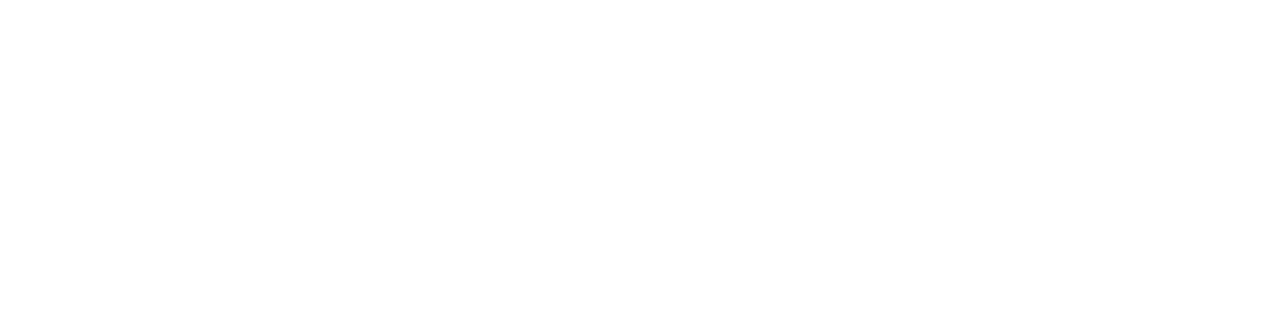
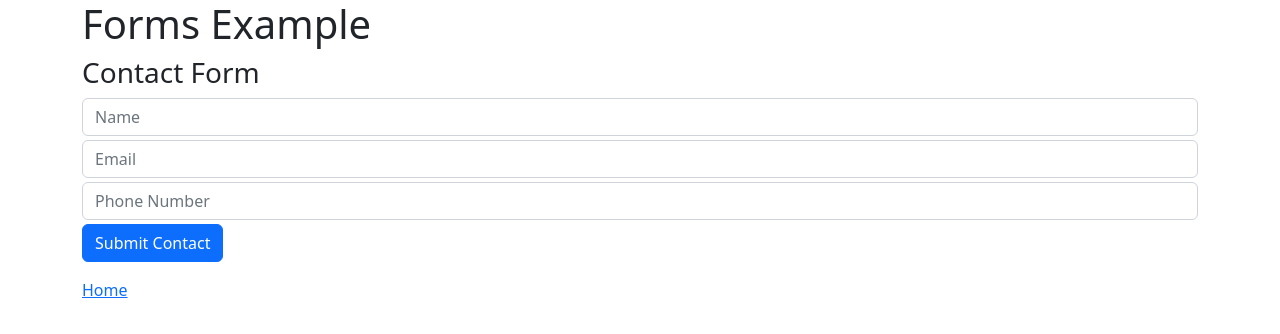
Before and after one commit to LA-McAlister/CIS117-React-App, a React (Create React App) app in the folder bidpro-admin/: page /example/forms in a window 1280 px wide. Before the commit this address had no page. Shown: the top 334 px of the page. Built offline with nearby package versions, Linux system fonts and the light colour scheme.

Commit message:
React Forms - Part 1 Lab

```diff
--- a/bidpro-admin/src/App.js
+++ b/bidpro-admin/src/App.js
@@ -6,6 +6,7 @@ import ASPilots from "./pages/alaska-airlines/pilots";
 import FABidTypes from "./pages/frontier-airlines/bidtypes";
 import FAPilots from "./pages/frontier-airlines/pilots";
 import UPBidTypes from "./pages/ups/bidtypes";
+import Forms from "./pages/examples/forms";
 
 import { Routes, Route } from "react-router-dom";
 
@@ -21,6 +22,7 @@ function App() {
         <Route path="/frontier-airlines/bidtypes" element={<FABidTypes />} />
         <Route path="/frontier-airlines/pilots" element={<FAPilots />} />
         <Route path="/ups/bidtypes" element={<UPBidTypes />} />
+        <Route path="/example/forms" element={<Forms />} />
       </Routes>
     </>
   );
--- /dev/null
+++ b/bidpro-admin/src/components/ConactInput/ContactInput.jsx
@@ -0,0 +1,65 @@
+import React, { useState } from "react";
+
+export const ContactInput = ({ addContact }) => {
+  /**
+   * Javascript
+   */
+
+  const [contactInfo, setContactInfo] = useState({
+    name: "",
+    email: "",
+    phonenumber: "",
+  });
+
+  const handleChange = (event) => {
+    setContactInfo({ ...contactInfo, [event.target.name]: event.target.value });
+  };
+
+  const handleSubmit = (event) => {
+    event.preventDefault();
+    addContact(contactInfo);
+  };
+
+  return (
+    <div className="form-group">
+      <form onSubmit={handleSubmit}>
+        <div>
+          <h3>Contact Form</h3>
+        </div>
+        <div className="mt-1">
+          <input
+            type="text"
+            placeholder="Name"
+            className="form-control"
+            name="name"
+            value={contactInfo.name}
+            onChange={(e) => handleChange(e)}
+          />
+        </div>
+        <div className="mt-1">
+          <input
+            type="email"
+            placeholder="Email"
+            className="form-control"
+            name="email"
+            value={contactInfo.email}
+            onChange={(e) => handleChange(e)}
+          />
+        </div>
+        <div className="mt-1">
+          <input
+            type="number"
+            placeholder="Phone Number"
+            className="form-control"
+            name="phonenumber"
+            value={contactInfo.phonenumber}
+            onChange={(e) => handleChange(e)}
+          />
+        </div>
+        <div className="mt-1">
+          <button className="btn btn-primary">Submit Contact</button>
+        </div>
+      </form>
+    </div>
+  );
+};
--- /dev/null
+++ b/bidpro-admin/src/components/ConactInput/index.js
@@ -0,0 +1,3 @@
+import { ContactInput } from "./ContactInput";
+
+export default ContactInput;
--- /dev/null
+++ b/bidpro-admin/src/components/ContactOutput/ContactOutput.jsx
@@ -0,0 +1,11 @@
+import React from "react";
+
+export const ContactOutput = ({ contact }) => {
+  return (
+    <div className={contact ? "card mt-3" : ""}>
+      <p>{contact ? contact.name : ""}</p>
+      <p>{contact ? contact.email : ""}</p>
+      <p>{contact ? contact.phonenumber : ""}</p>
+    </div>
+  );
+};
--- /dev/null
+++ b/bidpro-admin/src/components/ContactOutput/index.js
@@ -0,0 +1,3 @@
+import { ContactOutput } from "./ContactOutput";
+
+export default ContactOutput;
--- /dev/null
+++ b/bidpro-admin/src/pages/examples/forms/Forms.jsx
@@ -0,0 +1,28 @@
+import React, { useState } from "react";
+import { Link } from "react-router-dom";
+import ContactInput from "../../../components/ConactInput";
+import ContactOutput from "../../../components/ContactOutput";
+
+export const Forms = () => {
+  /**
+   * Hook
+   */
+  const [contactToDisplay, updateContact] = useState(null);
+
+  /**
+   * Javascript
+   */
+
+  const addContact = (contact) => {
+    updateContact(contact);
+  };
+
+  return (
+    <div className="container">
+      <h1>Forms Example</h1>
+      <ContactInput addContact={addContact} />
+      <ContactOutput contact={contactToDisplay} />
+      <Link to="/">Home</Link>
+    </div>
+  );
+};
--- /dev/null
+++ b/bidpro-admin/src/pages/examples/forms/index.js
@@ -0,0 +1,3 @@
+import { Forms } from "./Forms";
+
+export default Forms;
--- a/bidpro-admin/src/pages/home/HomePage.jsx
+++ b/bidpro-admin/src/pages/home/HomePage.jsx
@@ -32,6 +32,12 @@ export const HomePage = () => {
           <Link to="/ups/bidtypes">UPS - BidTypes</Link>
         </li>
       </ul>
+      <h2>Examples</h2>
+      <ul>
+        <li>
+          <Link to="/example/forms">Forms</Link>
+        </li>
+      </ul>
     </div>
   );
 };
```
Also changed, not shown: bidpro-admin/src/pages/examples/text.txt (added), 2 other files (tests, documents, lock files or other folders).
